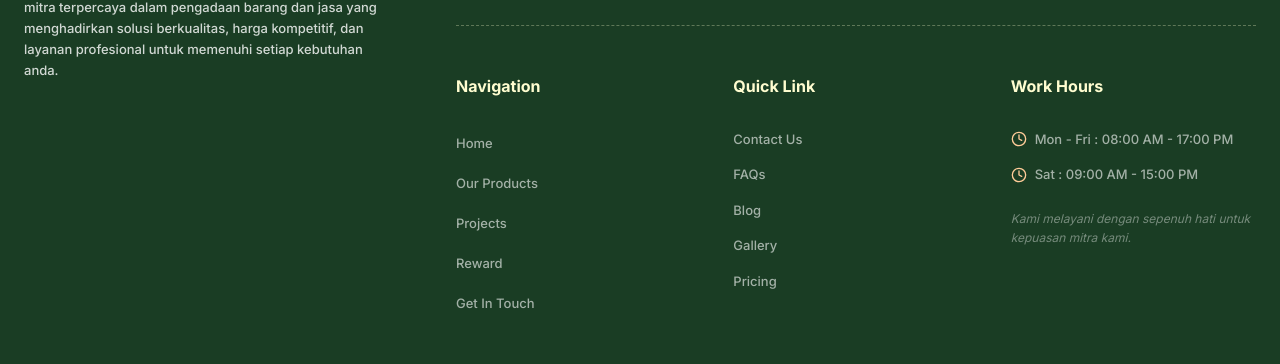
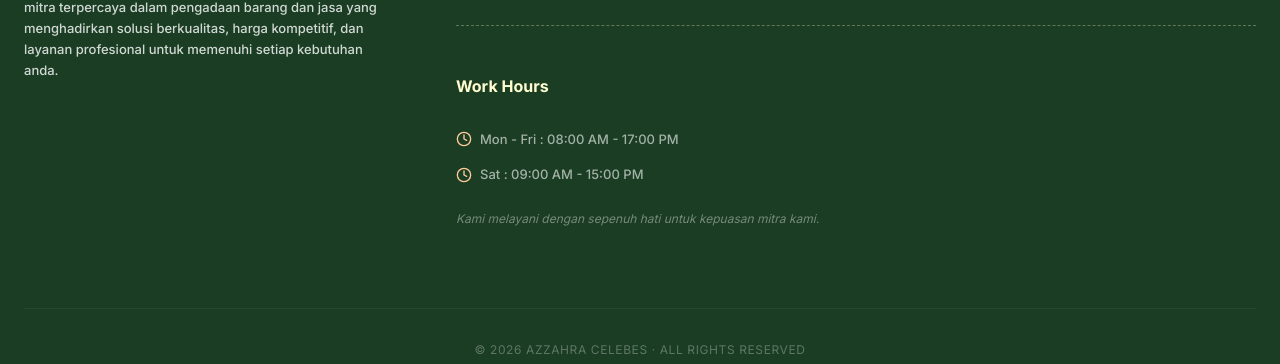
Before and after one commit to kasihfebriani17-alt/azzahracelebes, a React (Vite) app: page / in a window 1280 px wide. Shown: the part 5775-6139 px from the top of the page. Built offline with nearby package versions, Linux system fonts and the light colour scheme; a web font is replaced by a local one.

Commit message:
feat: Remove Navigation and Quick Link from footer, keep only Work Hours

```diff
--- a/src/App.tsx
+++ b/src/App.tsx
@@ -733,30 +733,8 @@ export default function App() {
               {/* Separator Dashed Line */}
               <div className="w-full border-t border-dashed border-[#FFFDD0]/30 mb-12"></div>
 
-              {/* Bottom Row: Links */}
-              <div className="grid grid-cols-1 md:grid-cols-3 gap-8">
-                <div>
-                  <h4 className="text-[16px] font-bold mb-8 text-[#FFFDD0]">Navigation</h4>
-                  <ul className="space-y-4">
-                    {["Home", "Our Products", "Projects", "Reward", "Get In Touch"].map((item) => (
-                      <li key={item}>
-                        <a href={`#${item.toLowerCase().replace(/ /g, '-')}`} className="text-white/60 hover:text-red-500 transition-colors text-[13px] font-medium">
-                          {item}
-                        </a>
-                      </li>
-                    ))}
-                  </ul>
-                </div>
-                <div>
-                  <h4 className="text-[16px] font-bold mb-8 text-[#FFFDD0]">Quick Link</h4>
-                  <ul className="space-y-4 text-white/60 text-[13px] font-medium">
-                    <li><a href="#" className="hover:text-red-500 transition-colors">Contact Us</a></li>
-                    <li><a href="#" className="hover:text-red-500 transition-colors">FAQs</a></li>
-                    <li><a href="#" className="hover:text-red-500 transition-colors">Blog</a></li>
-                    <li><a href="#" className="hover:text-red-500 transition-colors">Gallery</a></li>
-                    <li><a href="#" className="hover:text-red-500 transition-colors">Pricing</a></li>
-                  </ul>
-                </div>
+              {/* Bottom Row: Work Hours Only */}
+              <div className="grid grid-cols-1 gap-8">
                 <div>
                   <h4 className="text-[16px] font-bold mb-8 text-[#FFFDD0]">Work Hours</h4>
                   <ul className="space-y-4 text-white/60 text-[13px] font-medium mb-6">
```
